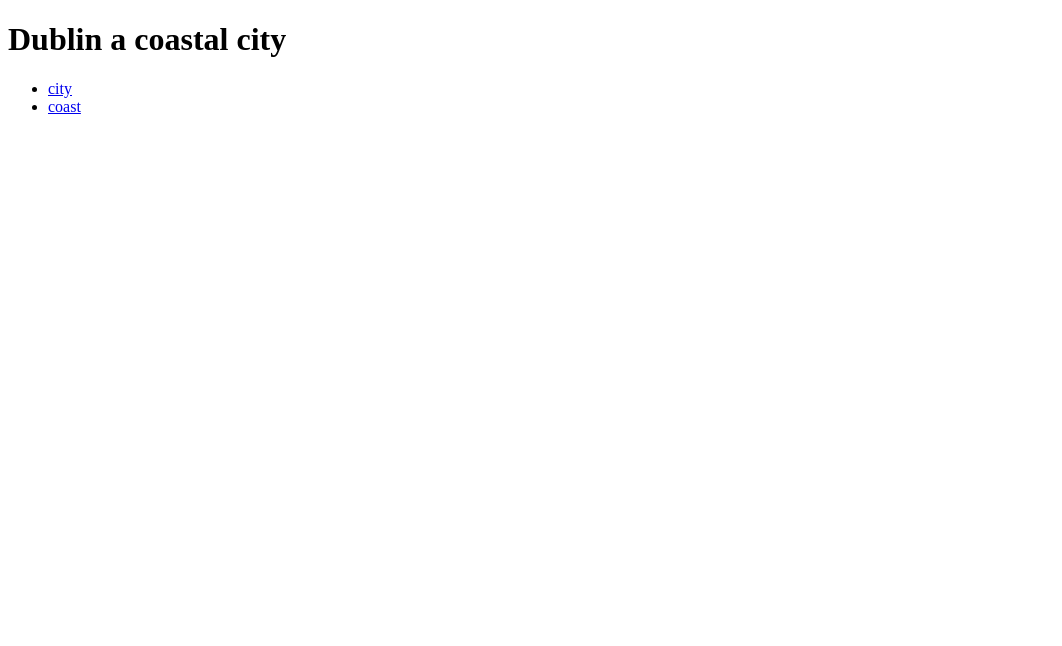
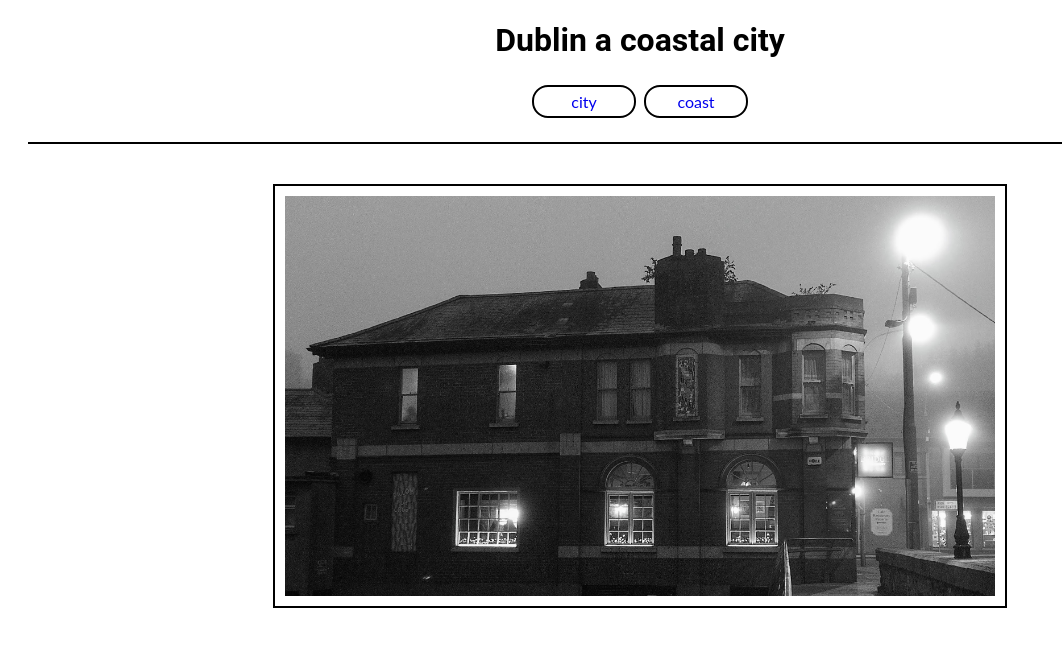
Before and after one commit to DesislavaNaydenova/Dublin-photos, a plain HTML site: page index.html in a window 1280 px wide. Shown: the whole page, without its empty margins (0-1062 px from the left). Drawn offline with Linux system fonts and the light colour scheme.

Commit message:
add images to the pages

```diff
--- a/index.html
+++ b/index.html
@@ -5,6 +5,7 @@
     <meta http-equiv="X-UA-Compatible" content="IE=edge" />
     <meta name="viewport" content="width=device-width, initial-scale=1.0" />
     <title>Dublin</title>
+    <link rel="stylesheet" href="assets/css/style.css" />
   </head>
   <body>
     <h1>Dublin a coastal city</h1>
@@ -18,5 +19,10 @@
         </li>
       </ul>
     </nav>
+    <section>
+      <figure>
+        <img src="assets/images/city.jpg" alt="an img of Dublin" />
+      </figure>
+    </section>
   </body>
 </html>
```
Also changed, not shown: coast.html (+5 -0 lines), assets/images/beach.jpg (added), assets/images/city.jpg (added).
